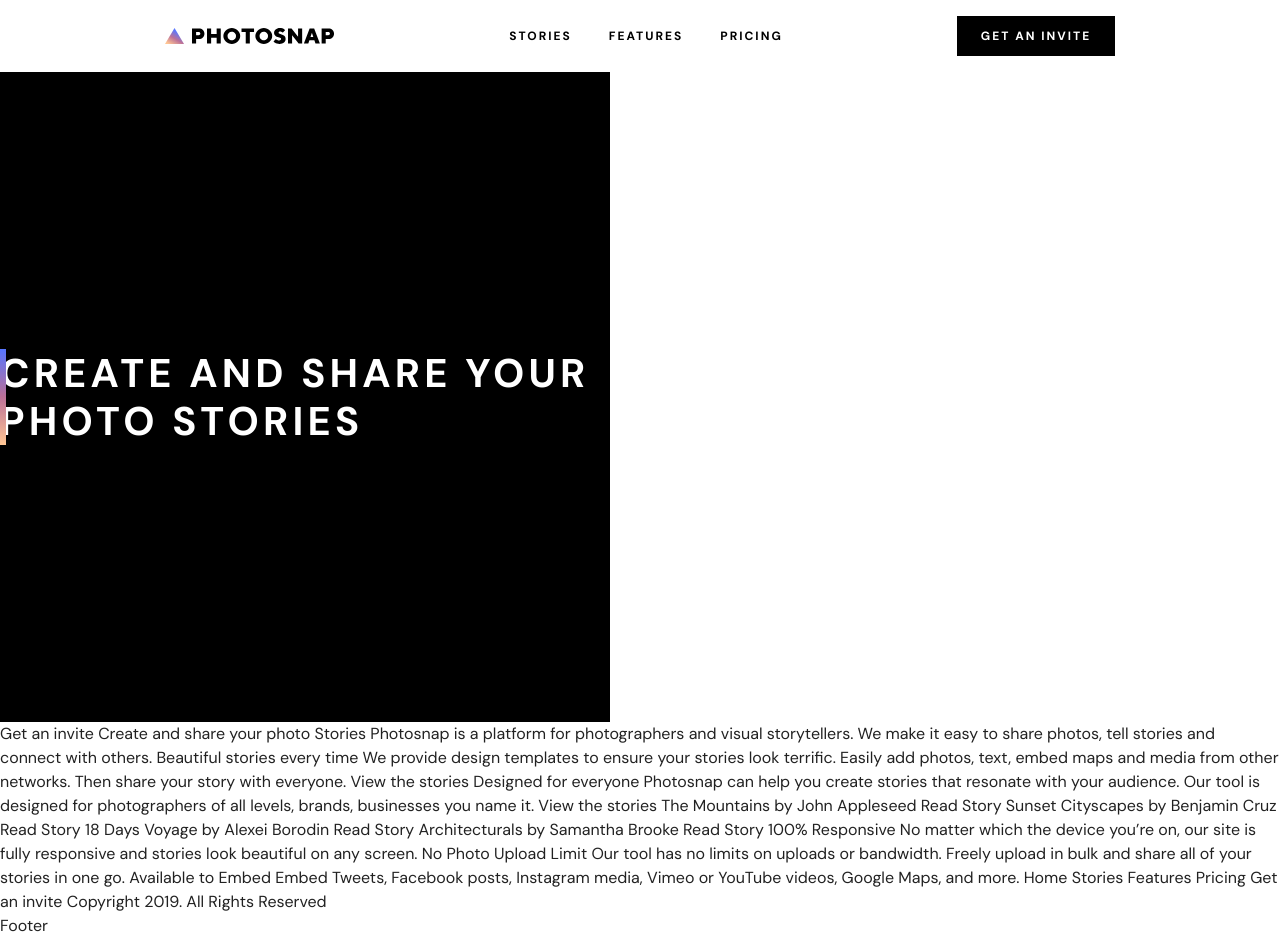
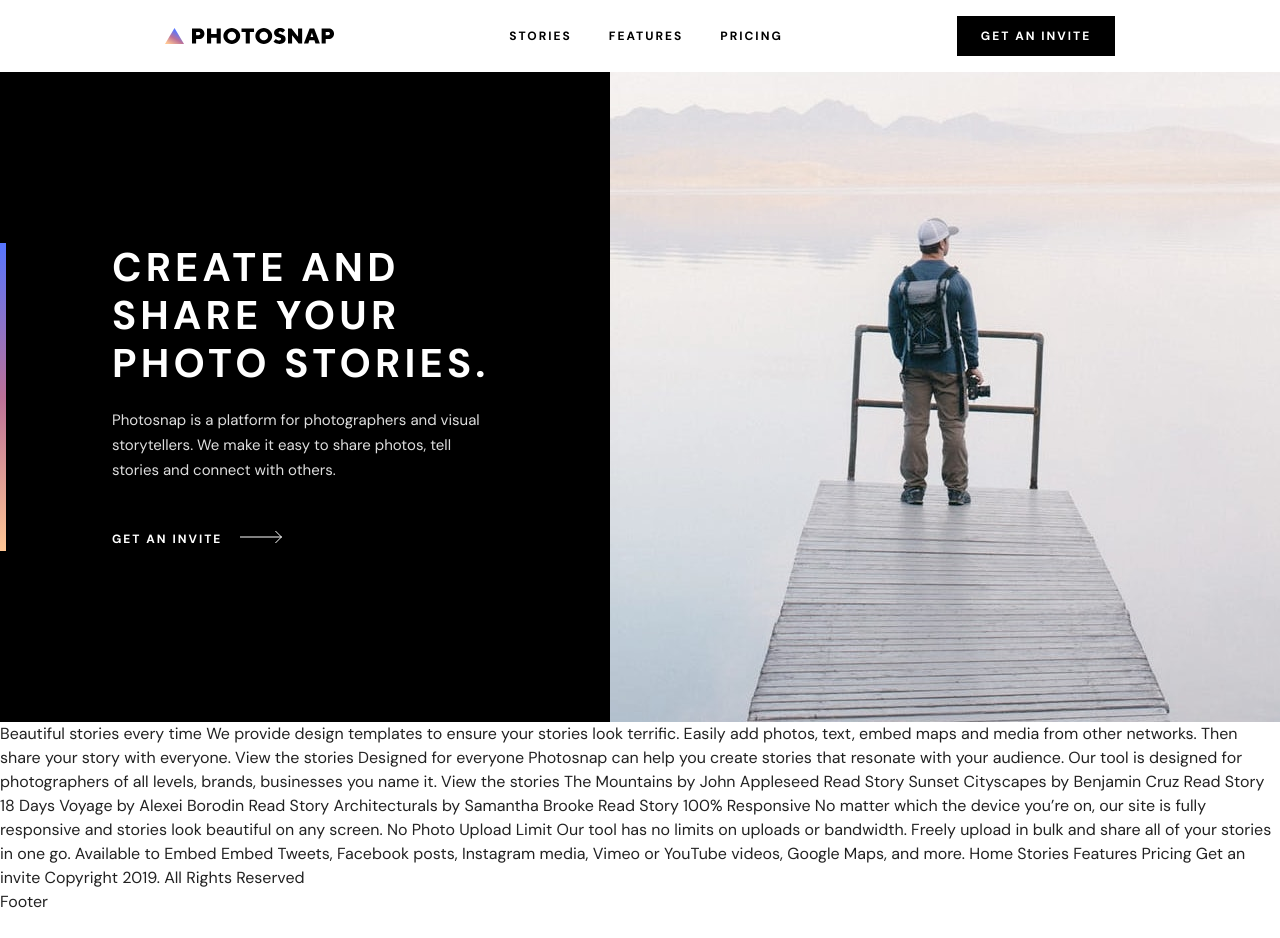
Before and after one commit to nekopudding/photosnap-multi-page-website, a React (Create React App) app: page / in a window 1280 px wide. After the commit the page ends 914 px from the top, so only its background shows below. Built offline with nearby package versions, Linux system fonts and the light colour scheme.

Commit message:
home row 1

```diff
--- a/src/pages/Home.jsx
+++ b/src/pages/Home.jsx
@@ -2,38 +2,50 @@ import { Box, Typography } from '@mui/material'
 import Button from 'components/Button/Button'
 import React from 'react'
 import theme from 'theme'
+import jumbotronBg from 'assets/home/desktop/create-and-share.jpg';
+import {ReactComponent as ArrowIcon} from 'assets/shared/desktop/arrow.svg';
 
 function Home() {
   return (
     <>
       <Box
         sx={{
-          height: 650
+          height: 650,
+          display: 'flex'
         }}
       >
         <Box
           sx={{
-            width: 610,
+            minWidth: 610,
             height: '100%',
             bgcolor: theme.palette.black,
             display: 'flex',
             flexDirection: 'column',
             alignItems: 'center',
             justifyContent: 'center',
+            flexBasis: '40%',
+            flexGrow: 1
           }}
         >
           <Box sx={{position: 'relative'}}>
             <Box sx={{position: 'absolute', width: 6, height: '100%', background: `linear-gradient(0deg, ${theme.palette.a1} 0%, ${theme.palette.a2} 50%, ${theme.palette.a3} 100%)`}}/>
-            <Typography variant='h1' sx={{color: theme.palette.white, textTransform: 'uppercase'}}>Create and share your photo Stories</Typography>
+            <Box sx={{mx: '112px'}}>
+              <Typography variant='h1' sx={{color: theme.palette.white, textTransform: 'uppercase'}}>Create and share your photo Stories.</Typography>
+              <Typography variant='body' sx={{mt: '21px', color: theme.palette.grey}} component='p'>Photosnap is a platform for photographers and visual storytellers. We make it easy to share photos, tell stories and connect with others.</Typography>
+              <Box sx={{mt: '44px', display: 'flex', alignItems: 'center'}}>
+                <Button variant='underlined' invertColors>get an invite</Button>
+                <Box sx={{'& g':{stroke:'#fff'}, ml: '18px' }}><ArrowIcon/></Box>
+              </Box>
+
+            </Box>
           </Box>
         </Box>
+
+        <Box component='img' src={jumbotronBg} alt="background image" sx={{objectFit: 'cover', flexBasis: '60%', flexShrink: 1, width: '50%', overflow: 'hidden', maxWidth: 830}}/>
+
       </Box>
-      Get an invite
 
-      Create and share your photo Stories
 
-      Photosnap is a platform for photographers and visual storytellers. We make it
-      easy to share photos, tell stories and connect with others.
 
       Beautiful stories every time
 
```
